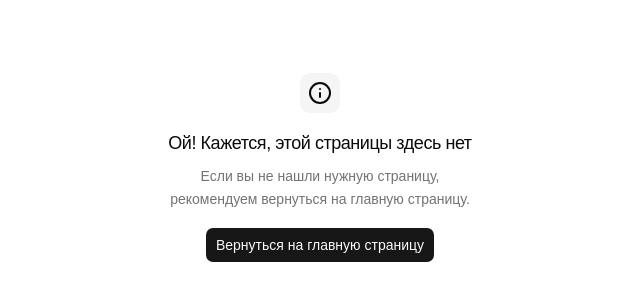
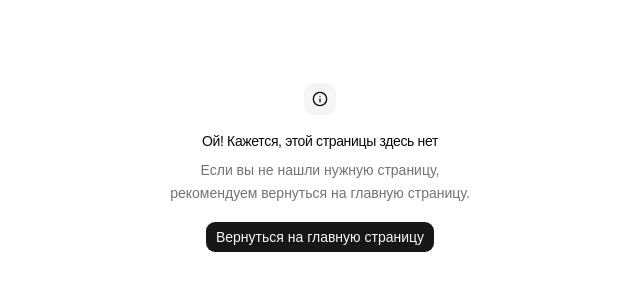
Before and after one commit to Yerektus/prometheus-client, a React (Vite) app: page /sign-in in a window 1280 px wide. Shown: the part 232-532 px from the top of the page, without its empty margins (320-960 px from the left). Built offline with nearby package versions, Linux system fonts and the light colour scheme; no server answers.

Commit message:
feat: update ui

```diff
--- a/src/common/components/ui/button.tsx
+++ b/src/common/components/ui/button.tsx
@@ -5,13 +5,13 @@ import { Slot } from "radix-ui";
 import { cn } from "@/common/lib/utils";
 
 const buttonVariants = cva(
-  "cursor-pointer focus-visible:border-ring focus-visible:ring-ring/50 aria-invalid:ring-destructive/20 dark:aria-invalid:ring-destructive/40 aria-invalid:border-destructive dark:aria-invalid:border-destructive/50 rounded-md border border-transparent bg-clip-padding text-sm font-medium focus-visible:ring-[3px] aria-invalid:ring-[3px] [&_svg:not([class*='size-'])]:size-4 inline-flex items-center justify-center whitespace-nowrap transition-all disabled:pointer-events-none disabled:opacity-50 [&_svg]:pointer-events-none shrink-0 [&_svg]:shrink-0 outline-none group/button select-none",
+  "cursor-pointer focus-visible:border-ring focus-visible:ring-ring/50 aria-invalid:ring-destructive/20 dark:aria-invalid:ring-destructive/40 aria-invalid:border-destructive dark:aria-invalid:border-destructive/50 rounded-lg border border-transparent bg-clip-padding text-sm font-medium focus-visible:ring-[3px] aria-invalid:ring-[3px] [&_svg:not([class*='size-'])]:size-4 inline-flex items-center justify-center whitespace-nowrap transition-all disabled:pointer-events-none disabled:opacity-50 [&_svg]:pointer-events-none shrink-0 [&_svg]:shrink-0 outline-none group/button select-none",
   {
     variants: {
       variant: {
-        default: "bg-primary text-primary-foreground hover:bg-primary/80",
+        default: "bg-primary text-primary-foreground [a]:hover:bg-primary/80",
         outline:
-          "border-border bg-background hover:bg-muted hover:text-foreground dark:bg-input/30 dark:border-input dark:hover:bg-input/50 aria-expanded:bg-muted aria-expanded:text-foreground shadow-xs",
+          "border-border bg-background hover:bg-muted hover:text-foreground dark:bg-input/30 dark:border-input dark:hover:bg-input/50 aria-expanded:bg-muted aria-expanded:text-foreground",
         secondary:
           "bg-secondary text-secondary-foreground hover:bg-secondary/80 aria-expanded:bg-secondary aria-expanded:text-secondary-foreground",
         ghost:
@@ -22,16 +22,16 @@ const buttonVariants = cva(
       },
       size: {
         default:
-          "h-9 gap-1.5 px-2.5 in-data-[slot=button-group]:rounded-md has-data-[icon=inline-end]:pr-2 has-data-[icon=inline-start]:pl-2",
-        xs: "h-6 gap-1 rounded-[min(var(--radius-md),8px)] px-2 text-xs in-data-[slot=button-group]:rounded-md has-data-[icon=inline-end]:pr-1.5 has-data-[icon=inline-start]:pl-1.5 [&_svg:not([class*='size-'])]:size-3",
-        sm: "h-8 gap-1 rounded-[min(var(--radius-md),10px)] px-2.5 in-data-[slot=button-group]:rounded-md has-data-[icon=inline-end]:pr-1.5 has-data-[icon=inline-start]:pl-1.5",
-        lg: "h-10 gap-1.5 px-2.5 has-data-[icon=inline-end]:pr-3 has-data-[icon=inline-start]:pl-3",
-        icon: "size-9",
+          "h-8 gap-1.5 px-2.5 has-data-[icon=inline-end]:pr-2 has-data-[icon=inline-start]:pl-2",
+        xs: "h-6 gap-1 rounded-[min(var(--radius-md),10px)] px-2 text-xs in-data-[slot=button-group]:rounded-lg has-data-[icon=inline-end]:pr-1.5 has-data-[icon=inline-start]:pl-1.5 [&_svg:not([class*='size-'])]:size-3",
+        sm: "h-7 gap-1 rounded-[min(var(--radius-md),12px)] px-2.5 text-[0.8rem] in-data-[slot=button-group]:rounded-lg has-data-[icon=inline-end]:pr-1.5 has-data-[icon=inline-start]:pl-1.5 [&_svg:not([class*='size-'])]:size-3.5",
+        lg: "h-9 gap-1.5 px-2.5 has-data-[icon=inline-end]:pr-3 has-data-[icon=inline-start]:pl-3",
+        icon: "size-8",
         "icon-xs":
-          "size-6 rounded-[min(var(--radius-md),8px)] in-data-[slot=button-group]:rounded-md [&_svg:not([class*='size-'])]:size-3",
+          "size-6 rounded-[min(var(--radius-md),10px)] in-data-[slot=button-group]:rounded-lg [&_svg:not([class*='size-'])]:size-3",
         "icon-sm":
-          "size-8 rounded-[min(var(--radius-md),10px)] in-data-[slot=button-group]:rounded-md",
-        "icon-lg": "size-10",
+          "size-7 rounded-[min(var(--radius-md),12px)] in-data-[slot=button-group]:rounded-lg",
+        "icon-lg": "size-9",
       },
     },
     defaultVariants: {
--- a/src/common/components/ui/empty.tsx
+++ b/src/common/components/ui/empty.tsx
@@ -7,7 +7,7 @@ function Empty({ className, ...props }: React.ComponentProps<"div">) {
     <div
       data-slot="empty"
       className={cn(
-        "gap-4 rounded-lg border-dashed p-12 flex w-full min-w-0 flex-1 flex-col items-center justify-center text-center text-balance",
+        "gap-4 rounded-lg border-dashed p-6 flex w-full min-w-0 flex-1 flex-col items-center justify-center text-center text-balance",
         className
       )}
       {...props}
@@ -34,7 +34,7 @@ const emptyMediaVariants = cva(
     variants: {
       variant: {
         default: "bg-transparent",
-        icon: "bg-muted text-foreground flex size-10 shrink-0 items-center justify-center rounded-lg [&_svg:not([class*='size-'])]:size-6",
+        icon: "bg-muted text-foreground flex size-8 shrink-0 items-center justify-center rounded-lg [&_svg:not([class*='size-'])]:size-4",
       },
     },
     defaultVariants: {
@@ -62,7 +62,7 @@ function EmptyTitle({ className, ...props }: React.ComponentProps<"div">) {
   return (
     <div
       data-slot="empty-title"
-      className={cn("text-lg font-medium tracking-tight", className)}
+      className={cn("text-sm font-medium tracking-tight", className)}
       {...props}
     />
   )
@@ -86,7 +86,7 @@ function EmptyContent({ className, ...props }: React.ComponentProps<"div">) {
     <div
       data-slot="empty-content"
       className={cn(
-        "gap-4 text-sm flex w-full max-w-sm min-w-0 flex-col items-center text-balance",
+        "gap-2.5 text-sm flex w-full max-w-sm min-w-0 flex-col items-center text-balance",
         className
       )}
       {...props}
--- a/src/common/components/ui/input-group.tsx
+++ b/src/common/components/ui/input-group.tsx
@@ -12,7 +12,7 @@ function InputGroup({ className, ...props }: React.ComponentProps<"div">) {
       data-slot="input-group"
       role="group"
       className={cn(
-        "border-input dark:bg-input/30 has-[[data-slot=input-group-control]:focus-visible]:border-ring has-[[data-slot=input-group-control]:focus-visible]:ring-ring/50 has-[[data-slot][aria-invalid=true]]:ring-destructive/20 has-[[data-slot][aria-invalid=true]]:border-destructive dark:has-[[data-slot][aria-invalid=true]]:ring-destructive/40 h-9 rounded-md border shadow-xs transition-[color,box-shadow] has-[[data-slot=input-group-control]:focus-visible]:ring-[3px] has-[[data-slot][aria-invalid=true]]:ring-[3px] has-[>[data-align=block-end]]:h-auto has-[>[data-align=block-end]]:flex-col has-[>[data-align=block-start]]:h-auto has-[>[data-align=block-start]]:flex-col has-[>[data-align=block-end]]:[&>input]:pt-3 has-[>[data-align=block-start]]:[&>input]:pb-3 has-[>[data-align=inline-end]]:[&>input]:pr-1.5 has-[>[data-align=inline-start]]:[&>input]:pl-1.5 [[data-slot=combobox-content]_&]:focus-within:border-inherit [[data-slot=combobox-content]_&]:focus-within:ring-0 group/input-group relative flex w-full min-w-0 items-center outline-none has-[>textarea]:h-auto",
+        "border-input dark:bg-input/30 has-[[data-slot=input-group-control]:focus-visible]:border-ring has-[[data-slot=input-group-control]:focus-visible]:ring-ring/50 has-[[data-slot][aria-invalid=true]]:ring-destructive/20 has-[[data-slot][aria-invalid=true]]:border-destructive dark:has-[[data-slot][aria-invalid=true]]:ring-destructive/40 has-disabled:bg-input/50 dark:has-disabled:bg-input/80 h-8 rounded-lg border transition-colors has-disabled:opacity-50 has-[[data-slot=input-group-control]:focus-visible]:ring-[3px] has-[[data-slot][aria-invalid=true]]:ring-[3px] has-[>[data-align=block-end]]:h-auto has-[>[data-align=block-end]]:flex-col has-[>[data-align=block-start]]:h-auto has-[>[data-align=block-start]]:flex-col has-[>[data-align=block-end]]:[&>input]:pt-3 has-[>[data-align=block-start]]:[&>input]:pb-3 has-[>[data-align=inline-end]]:[&>input]:pr-1.5 has-[>[data-align=inline-start]]:[&>input]:pl-1.5 [[data-slot=combobox-content]_&]:focus-within:border-inherit [[data-slot=combobox-content]_&]:focus-within:ring-0 group/input-group relative flex w-full min-w-0 items-center outline-none has-[>textarea]:h-auto",
         className
       )}
       {...props}
@@ -25,8 +25,8 @@ const inputGroupAddonVariants = cva(
   {
     variants: {
       align: {
-        "inline-start": "pl-2 has-[>button]:ml-[-0.25rem] has-[>kbd]:ml-[-0.15rem] order-first",
-        "inline-end": "pr-2 has-[>button]:mr-[-0.25rem] has-[>kbd]:mr-[-0.15rem] order-last",
+        "inline-start": "pl-2 has-[>button]:ml-[-0.3rem] has-[>kbd]:ml-[-0.15rem] order-first",
+        "inline-end": "pr-2 has-[>button]:mr-[-0.3rem] has-[>kbd]:mr-[-0.15rem] order-last",
         "block-start":
           "px-2.5 pt-2 group-has-[>input]/input-group:pt-2 [.border-b]:pb-2 order-first w-full justify-start",
         "block-end":
@@ -66,9 +66,9 @@ const inputGroupButtonVariants = cva(
   {
     variants: {
       size: {
-        xs: "h-6 gap-1 rounded-[calc(var(--radius)-5px)] px-1.5 [&>svg:not([class*='size-'])]:size-3.5",
+        xs: "h-6 gap-1 rounded-[calc(var(--radius)-3px)] px-1.5 [&>svg:not([class*='size-'])]:size-3.5",
         sm: "",
-        "icon-xs": "size-6 rounded-[calc(var(--radius)-5px)] p-0 has-[>svg]:p-0",
+        "icon-xs": "size-6 rounded-[calc(var(--radius)-3px)] p-0 has-[>svg]:p-0",
         "icon-sm": "size-8 p-0 has-[>svg]:p-0",
       },
     },
@@ -116,7 +116,7 @@ function InputGroupInput({
   return (
     <Input
       data-slot="input-group-control"
-      className={cn("rounded-none border-0 bg-transparent shadow-none ring-0 focus-visible:ring-0 aria-invalid:ring-0 dark:bg-transparent flex-1", className)}
+      className={cn("rounded-none border-0 bg-transparent shadow-none ring-0 focus-visible:ring-0 disabled:bg-transparent aria-invalid:ring-0 dark:bg-transparent dark:disabled:bg-transparent flex-1", className)}
       {...props}
     />
   )
@@ -129,7 +129,7 @@ function InputGroupTextarea({
   return (
     <Textarea
       data-slot="input-group-control"
-      className={cn("rounded-none border-0 bg-transparent py-2 shadow-none ring-0 focus-visible:ring-0 aria-invalid:ring-0 dark:bg-transparent flex-1 resize-none", className)}
+      className={cn("rounded-none border-0 bg-transparent py-2 shadow-none ring-0 focus-visible:ring-0 disabled:bg-transparent aria-invalid:ring-0 dark:bg-transparent dark:disabled:bg-transparent flex-1 resize-none", className)}
       {...props}
     />
   )
--- a/src/common/components/ui/input.tsx
+++ b/src/common/components/ui/input.tsx
@@ -8,7 +8,7 @@ function Input({ className, type, ...props }: React.ComponentProps<"input">) {
       type={type}
       data-slot="input"
       className={cn(
-        "dark:bg-input/30 border-input focus-visible:border-ring focus-visible:ring-ring/50 aria-invalid:ring-destructive/20 dark:aria-invalid:ring-destructive/40 aria-invalid:border-destructive dark:aria-invalid:border-destructive/50 h-9 rounded-md border bg-transparent px-2.5 py-1 text-base shadow-xs transition-[color,box-shadow] file:h-7 file:text-sm file:font-medium focus-visible:ring-[3px] aria-invalid:ring-[3px] md:text-sm file:text-foreground placeholder:text-muted-foreground w-full min-w-0 outline-none file:inline-flex file:border-0 file:bg-transparent disabled:pointer-events-none disabled:cursor-not-allowed disabled:opacity-50",
+        "dark:bg-input/30 border-input focus-visible:border-ring focus-visible:ring-ring/50 aria-invalid:ring-destructive/20 dark:aria-invalid:ring-destructive/40 aria-invalid:border-destructive dark:aria-invalid:border-destructive/50 disabled:bg-input/50 dark:disabled:bg-input/80 h-8 rounded-lg border bg-transparent px-2.5 py-1 text-base transition-colors file:h-6 file:text-sm file:font-medium focus-visible:ring-[3px] aria-invalid:ring-[3px] md:text-sm file:text-foreground placeholder:text-muted-foreground w-full min-w-0 outline-none file:inline-flex file:border-0 file:bg-transparent disabled:pointer-events-none disabled:cursor-not-allowed disabled:opacity-50",
         className
       )}
       {...props}
--- a/src/common/components/ui/popover.tsx
+++ b/src/common/components/ui/popover.tsx
@@ -28,7 +28,7 @@ function PopoverContent({
         align={align}
         sideOffset={sideOffset}
         className={cn(
-          "bg-popover text-popover-foreground data-open:animate-in data-closed:animate-out data-closed:fade-out-0 data-open:fade-in-0 data-closed:zoom-out-95 data-open:zoom-in-95 data-[side=bottom]:slide-in-from-top-2 data-[side=left]:slide-in-from-right-2 data-[side=right]:slide-in-from-left-2 data-[side=top]:slide-in-from-bottom-2 ring-foreground/10 flex flex-col gap-4 rounded-md p-4 text-sm shadow-md ring-1 duration-100 z-50 w-72 origin-(--radix-popover-content-transform-origin) outline-hidden",
+          "bg-popover text-popover-foreground data-open:animate-in data-closed:animate-out data-closed:fade-out-0 data-open:fade-in-0 data-closed:zoom-out-95 data-open:zoom-in-95 data-[side=bottom]:slide-in-from-top-2 data-[side=left]:slide-in-from-right-2 data-[side=right]:slide-in-from-left-2 data-[side=top]:slide-in-from-bottom-2 ring-foreground/10 flex flex-col gap-2.5 rounded-lg p-2.5 text-sm shadow-md ring-1 duration-100 z-50 w-72 origin-(--radix-popover-content-transform-origin) outline-hidden",
           className
         )}
         {...props}
@@ -47,7 +47,7 @@ function PopoverHeader({ className, ...props }: React.ComponentProps<"div">) {
   return (
     <div
       data-slot="popover-header"
-      className={cn("flex flex-col gap-1 text-sm", className)}
+      className={cn("flex flex-col gap-0.5 text-sm", className)}
       {...props}
     />
   )
--- a/src/common/components/ui/sheet.tsx
+++ b/src/common/components/ui/sheet.tsx
@@ -62,7 +62,7 @@ function SheetContent({
         {children}
         {showCloseButton && (
           <SheetPrimitive.Close data-slot="sheet-close" asChild>
-            <Button variant="ghost" className="absolute top-4 right-4" size="icon-sm">
+            <Button variant="ghost" className="absolute top-3 right-3" size="icon-sm">
               <IconX
               />
               <span className="sr-only">Close</span>
@@ -78,7 +78,7 @@ function SheetHeader({ className, ...props }: React.ComponentProps<"div">) {
   return (
     <div
       data-slot="sheet-header"
-      className={cn("gap-1.5 p-4 flex flex-col", className)}
+      className={cn("gap-0.5 p-4 flex flex-col", className)}
       {...props}
     />
   )
@@ -101,7 +101,7 @@ function SheetTitle({
   return (
     <SheetPrimitive.Title
       data-slot="sheet-title"
-      className={cn("text-foreground font-medium", className)}
+      className={cn("text-foreground text-base font-medium", className)}
       {...props}
     />
   )
--- a/src/common/components/ui/textarea.tsx
+++ b/src/common/components/ui/textarea.tsx
@@ -7,7 +7,7 @@ function Textarea({ className, ...props }: React.ComponentProps<"textarea">) {
     <textarea
       data-slot="textarea"
       className={cn(
-        "border-input dark:bg-input/30 focus-visible:border-ring focus-visible:ring-ring/50 aria-invalid:ring-destructive/20 dark:aria-invalid:ring-destructive/40 aria-invalid:border-destructive dark:aria-invalid:border-destructive/50 rounded-md border bg-transparent px-2.5 py-2 text-base shadow-xs transition-[color,box-shadow] focus-visible:ring-[3px] aria-invalid:ring-[3px] md:text-sm placeholder:text-muted-foreground flex field-sizing-content min-h-16 w-full outline-none disabled:cursor-not-allowed disabled:opacity-50",
+        "border-input dark:bg-input/30 focus-visible:border-ring focus-visible:ring-ring/50 aria-invalid:ring-destructive/20 dark:aria-invalid:ring-destructive/40 aria-invalid:border-destructive dark:aria-invalid:border-destructive/50 disabled:bg-input/50 dark:disabled:bg-input/80 rounded-lg border bg-transparent px-2.5 py-2 text-base transition-colors focus-visible:ring-[3px] aria-invalid:ring-[3px] md:text-sm placeholder:text-muted-foreground flex field-sizing-content min-h-16 w-full outline-none disabled:cursor-not-allowed disabled:opacity-50",
         className
       )}
       {...props}
```
Also changed, not shown: src/common/components/ui/breadcrumb.tsx (+3 -4 lines), src/common/components/ui/card.tsx (+5 -5 lines), src/common/components/ui/field.tsx (+6 -6 lines), src/common/components/ui/sidebar.tsx (+9 -10 lines).
